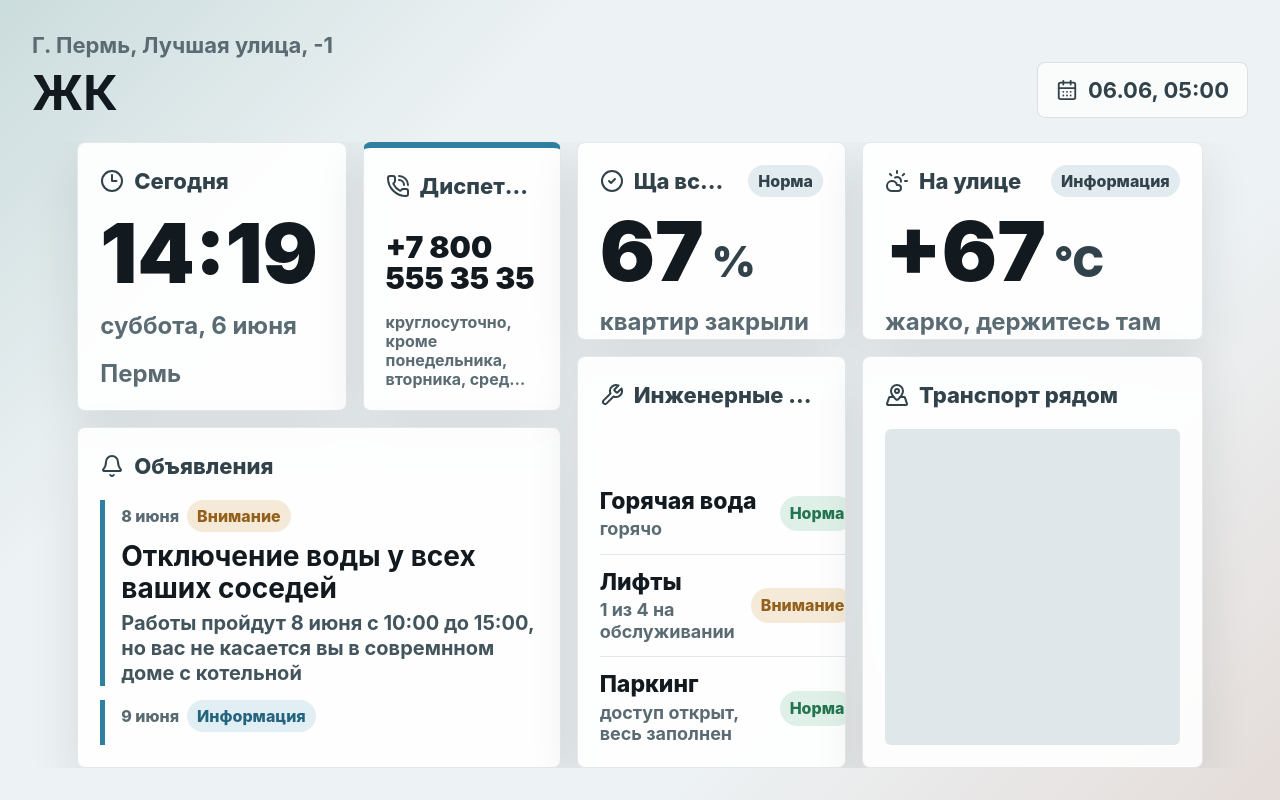
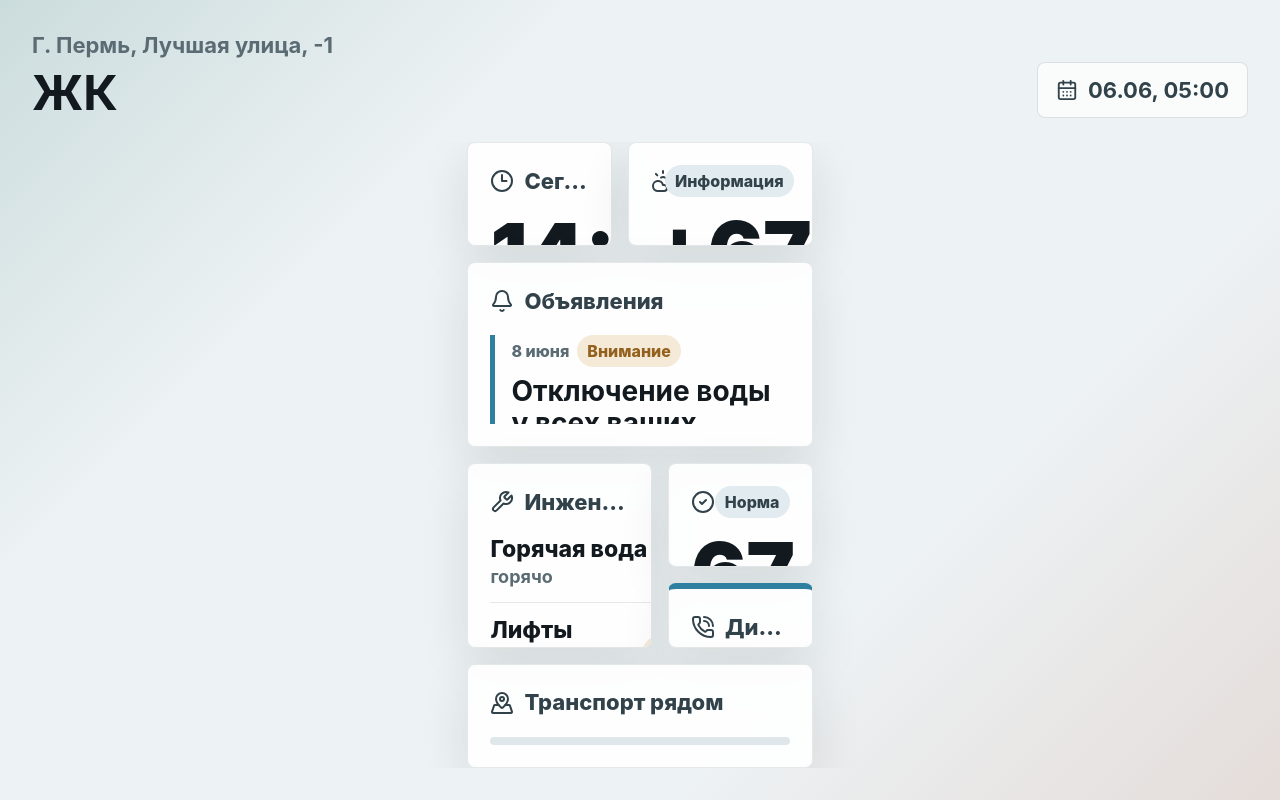
Before and after one commit to Sm0keHokage/hackathon_ujin_2026, a React (Vite) app in the folder apps/frontend/: page / in a window 1280 px wide. Built offline with nearby package versions, Linux system fonts and the light colour scheme.

Commit message:
Соотношение строно теперь фиксированно 9 на 16

```diff
--- a/apps/frontend/src/features/dashboard/DashboardScreen.tsx
+++ b/apps/frontend/src/features/dashboard/DashboardScreen.tsx
@@ -50,6 +50,9 @@ interface GridMetrics {
     height: number;
 }
 
+const DASHBOARD_GRID_COLUMNS = 9;
+const DASHBOARD_GRID_ROWS = 16;
+
 const severityLabels: Record<DashboardSeverity, string> = {
     info: "Информация",
     success: "Норма",
@@ -65,16 +68,19 @@ function getTileGridPosition(tile: DashboardTile): CSSProperties {
 }
 
 function getGridMetrics(grid: DashboardGrid, size: ElementSize): GridMetrics {
-    const horizontalGaps = Math.max(0, grid.columns - 1) * grid.gap;
-    const verticalGaps = Math.max(0, grid.rows - 1) * grid.gap;
+    const horizontalGaps = (DASHBOARD_GRID_COLUMNS - 1) * grid.gap;
+    const verticalGaps = (DASHBOARD_GRID_ROWS - 1) * grid.gap;
     const availableWidth = Math.max(0, size.width - horizontalGaps);
     const availableHeight = Math.max(0, size.height - verticalGaps);
-    const chunkSize = Math.max(0, Math.min(availableWidth / grid.columns, availableHeight / grid.rows));
+    const chunkSize = Math.max(0, Math.min(
+        availableWidth / DASHBOARD_GRID_COLUMNS,
+        availableHeight / DASHBOARD_GRID_ROWS,
+    ));
 
     return {
         chunkSize,
-        width: grid.columns * chunkSize + horizontalGaps,
-        height: grid.rows * chunkSize + verticalGaps,
+        width: DASHBOARD_GRID_COLUMNS * chunkSize + horizontalGaps,
+        height: DASHBOARD_GRID_ROWS * chunkSize + verticalGaps,
     };
 }
 
@@ -339,8 +345,8 @@ export function DashboardScreen({ config }: DashboardScreenProps) {
         () => ({
             width: gridMetrics.width,
             height: gridMetrics.height,
-            gridTemplateColumns: `repeat(${config.grid.columns}, ${gridMetrics.chunkSize}px)`,
-            gridTemplateRows: `repeat(${config.grid.rows}, ${gridMetrics.chunkSize}px)`,
+            gridTemplateColumns: `repeat(${DASHBOARD_GRID_COLUMNS}, ${gridMetrics.chunkSize}px)`,
+            gridTemplateRows: `repeat(${DASHBOARD_GRID_ROWS}, ${gridMetrics.chunkSize}px)`,
             gap: config.grid.gap,
         }),
         [config.grid, gridMetrics],
--- a/apps/frontend/src/features/dashboard/mockDashboard.json
+++ b/apps/frontend/src/features/dashboard/mockDashboard.json
@@ -4,8 +4,8 @@
     "address": "Г. Пермь, Лучшая улица, -1",
     "updatedAt": "2026-06-06T10:00:00+05:00",
     "grid": {
-        "columns": 16,
-        "rows": 9,
+        "columns": 9,
+        "rows": 16,
         "gap": 16
     },
     "tiles": [
@@ -22,43 +22,6 @@
                 },
                 "bottomRight": {
                     "x": 4,
-                    "y": 4
-                }
-            }
-        },
-        {
-            "id": "service-phone",
-            "type": "text",
-            "title": "Диспетчерская",
-            "body": "+7 800 555 35 35",
-            "footer": "круглосуточно, кроме понедельника, вторника, среды, четверга, пятницы, субботы и воскресенья",
-            "accent": "info",
-            "layout": {
-                "topLeft": {
-                    "x": 5,
-                    "y": 1
-                },
-                "bottomRight": {
-                    "x": 7,
-                    "y": 4
-                }
-            }
-        },
-        {
-            "id": "payments",
-            "type": "metric",
-            "title": "Ща всех выселим за неуплату",
-            "value": "67",
-            "unit": "%",
-            "caption": "квартир закрыли начисления",
-            "status": "success",
-            "layout": {
-                "topLeft": {
-                    "x": 8,
-                    "y": 1
-                },
-                "bottomRight": {
-                    "x": 11,
                     "y": 3
                 }
             }
@@ -73,11 +36,11 @@
             "status": "info",
             "layout": {
                 "topLeft": {
-                    "x": 12,
+                    "x": 5,
                     "y": 1
                 },
                 "bottomRight": {
-                    "x": 16,
+                    "x": 9,
                     "y": 3
                 }
             }
@@ -105,11 +68,11 @@
             "layout": {
                 "topLeft": {
                     "x": 1,
-                    "y": 5
+                    "y": 4
                 },
                 "bottomRight": {
-                    "x": 7,
-                    "y": 9
+                    "x": 9,
+                    "y": 8
                 }
             }
         },
@@ -139,12 +102,49 @@
             ],
             "layout": {
                 "topLeft": {
-                    "x": 8,
-                    "y": 4
+                    "x": 1,
+                    "y": 9
                 },
                 "bottomRight": {
-                    "x": 11,
+                    "x": 5,
+                    "y": 13
+                }
+            }
+        },
+        {
+            "id": "payments",
+            "type": "metric",
+            "title": "Ща всех выселим за неуплату",
+            "value": "67",
+            "unit": "%",
+            "caption": "квартир закрыли начисления",
+            "status": "success",
+            "layout": {
+                "topLeft": {
+                    "x": 6,
                     "y": 9
+                },
+                "bottomRight": {
+                    "x": 9,
+                    "y": 11
+                }
+            }
+        },
+        {
+            "id": "service-phone",
+            "type": "text",
+            "title": "Диспетчерская",
+            "body": "+7 800 555 35 35",
+            "footer": "круглосуточно, кроме понедельника, вторника, среды, четверга, пятницы, субботы и воскресенья",
+            "accent": "info",
+            "layout": {
+                "topLeft": {
+                    "x": 6,
+                    "y": 12
+                },
+                "bottomRight": {
+                    "x": 9,
+                    "y": 13
                 }
             }
         },
@@ -156,12 +156,12 @@
             "refreshIntervalSeconds": 600,
             "layout": {
                 "topLeft": {
-                    "x": 12,
-                    "y": 4
+                    "x": 1,
+                    "y": 14
                 },
                 "bottomRight": {
-                    "x": 16,
-                    "y": 9
+                    "x": 9,
+                    "y": 16
                 }
             }
         }
--- a/apps/frontend/src/features/dashboard/types.ts
+++ b/apps/frontend/src/features/dashboard/types.ts
@@ -88,8 +88,8 @@ export type DashboardTile =
     | IframeTile;
 
 export interface DashboardGrid {
-    columns: number;
-    rows: number;
+    columns: 9;
+    rows: 16;
     gap: number;
 }
 
```
